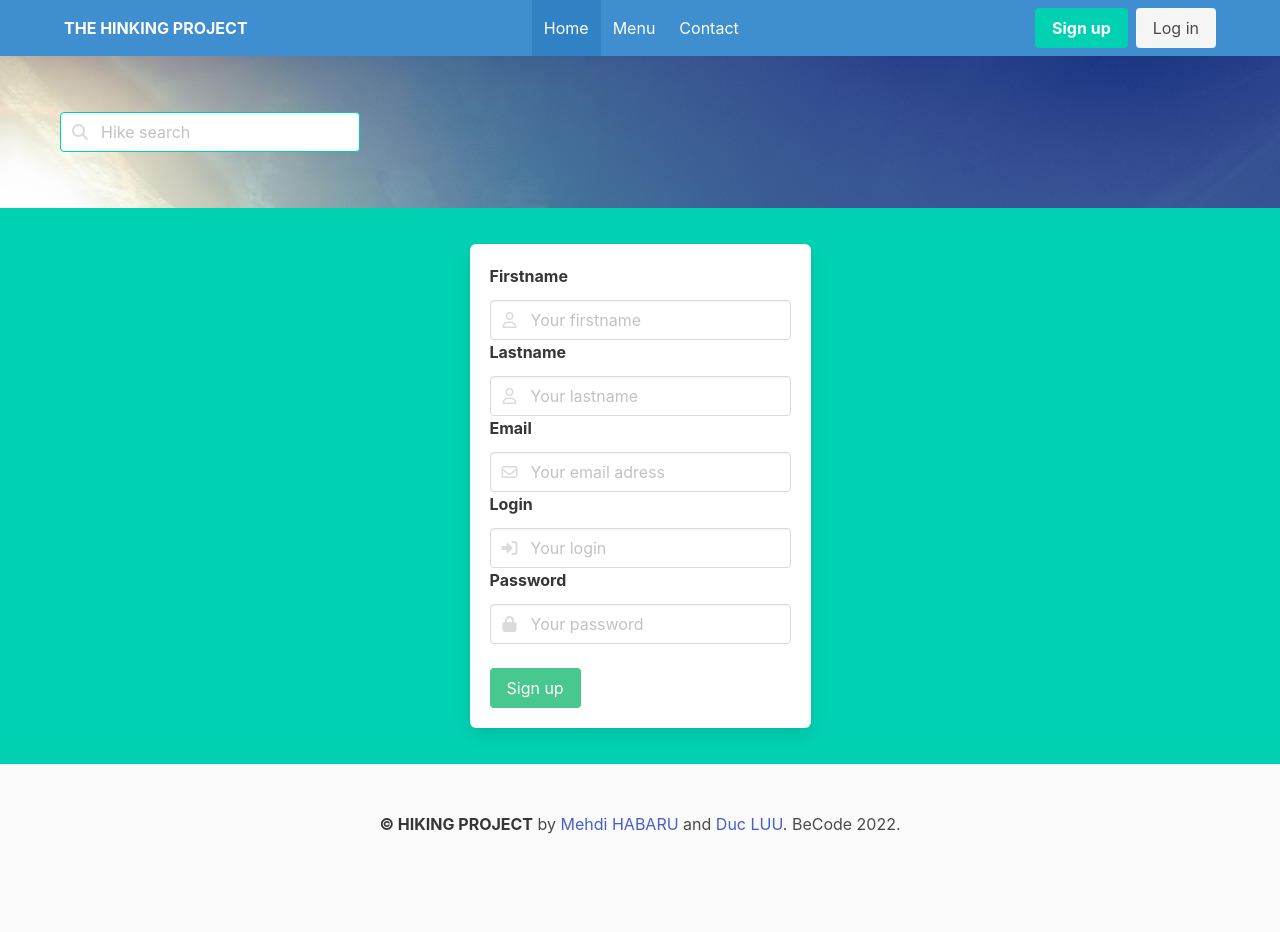
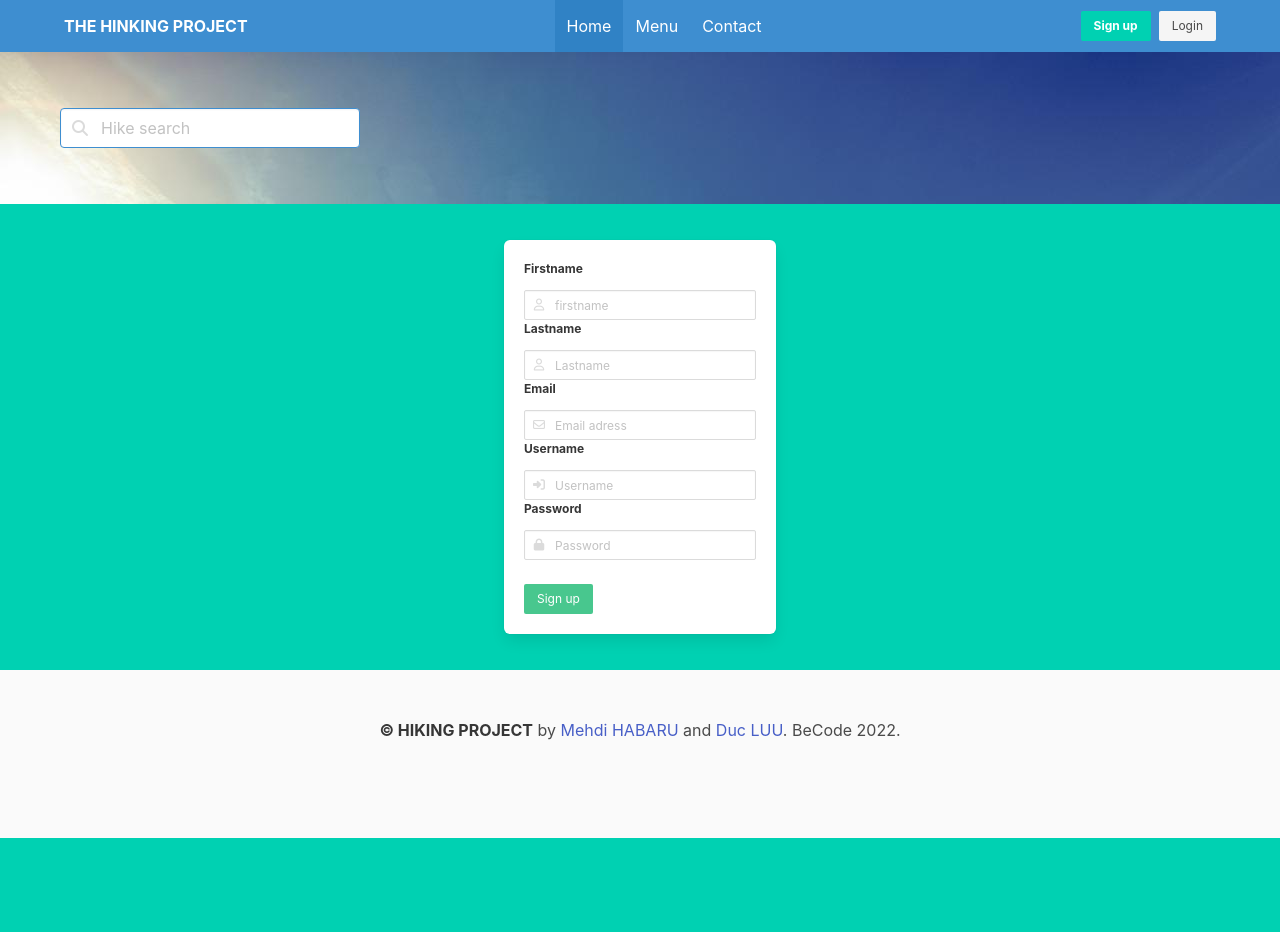
Before and after one commit to Mirodeon/hiking-project, a PHP site: page /app/views/register.php in a window 1280 px wide. After the commit the page ends 838 px from the top, so only its background shows below. Run offline with PHP 8.4, Linux system fonts and the light colour scheme; some libraries are stand-ins or nearby versions.

Commit message:
add modal.js in js folder and modal.php in parts for modals. Get signup and login button to modal

```diff
--- a/src/app/routes.php
+++ b/src/app/routes.php
@@ -6,7 +6,8 @@ $routes = [
         '' => 'app/views/home.php',
         '/404' => 'app/views/404.php',
         '/login' => 'app/views/login.php',
-        '/register' => 'app/views/register.php'
+        '/register' => 'app/views/register.php',
+        '/contact' => 'app/views/contact.php'
     ],
     'POST' => [
 
--- /dev/null
+++ b/src/app/views/contact.php
@@ -0,0 +1,6 @@
+<?php $title = "register"; ?>
+<?php require "parts/head.php"; ?>
+<?php include 'header.php'; ?>
+
+
+<?php include "footer.php"; ?>
--- a/src/app/views/header.php
+++ b/src/app/views/header.php
@@ -14,16 +14,16 @@
       <div class="navbar-end">
         <a href="home" class="navbar-item is-active">Home</a>
         <a href="#" class="navbar-item">Menu</a>
-        <a href="#" class="navbar-item">Contact</a>
+        <a href="contact" class="navbar-item">Contact</a>
       </div>
       <div class="navbar-end">
         <div class="navbar-item">
           <div class="buttons">
-            <a class="button is-primary" href="register">
+            <a class="button is-primary is-small js-modal-trigger" href="#" data-target="modal-signup">
               <strong>Sign up</strong>
             </a>
-            <a class="button is-light" href="login">
-              Log in
+            <a class="button is-light is-small js-modal-trigger" href="#" data-target="modal-login">
+              Login
             </a>
           </div>
         </div>
@@ -36,7 +36,7 @@
   <div class="hero-body">
     <div class="panel-block">
       <p class="control has-icons-left">
-        <input class="input is-primary end" type="text" placeholder="Hike search" style="width: 300px;">
+        <input class="input is-info" type="text" placeholder="Hike search" style="width: 300px;">
         <span class="icon is-left">
           <i class="fas fa-search" aria-hidden="true"></i>
         </span>
--- a/src/app/views/home.php
+++ b/src/app/views/home.php
@@ -1,8 +1,10 @@
 <?php $title = "Home"; ?>
 <?php require "parts/head.php"; ?>
 <?php include 'header.php'; ?>
-<!-- <section class="section">
-  <div class="tile is-ancestor">
+
+
+
+<!-- <div class="tile is-ancestor">
   <div class="tile is-vertical is-8">
     <div class="tile">
       <div class="tile is-parent is-vertical">
--- a/src/app/views/parts/head.php
+++ b/src/app/views/parts/head.php
@@ -8,6 +8,7 @@
   <link rel="stylesheet" href="https://cdn.jsdelivr.net/npm/bulma@0.9.4/css/bulma.min.css">
   <script src="https://kit.fontawesome.com/de0135f311.js" crossorigin="anonymous"></script>
   <script defer src="./js/menuBurger.js"></script>
+  <script src="./js/modal.js"></script>
   <link rel="icon" type="image/x-icon" href="./img/rando-icone.png">
 </head>
 
--- a/src/app/views/register.php
+++ b/src/app/views/register.php
@@ -7,52 +7,52 @@
             <div class="columns is-centered">
                 <form method="post" class="box">
                     <div class="field">
-                        <label for="firstname" class="label">Firstname</label>
+                        <label for="firstname" class="label is-small">Firstname</label>
                     </div>
                     <div class="control has-icons-left">
-                        <input type="text" class="input" placeholder="Your firstname">
+                        <input type="text" class="input is-small" placeholder="firstname">
                         <span class="icon is-small is-left">
                             <i class="fa fa-user-o"></i>
                         </span>
                     </div>
                     <div class="field">
-                        <label for="lastname" class="label">Lastname</label>
+                        <label for="lastname" class="label is-small">Lastname</label>
                     </div>
                     <div class="control has-icons-left">
-                        <input type="text" class="input" placeholder="Your lastname">
+                        <input type="text" class="input is-small" placeholder="Lastname">
                         <span class="icon is-small is-left">
                             <i class="fa fa-user-o"></i>
                         </span>
                     </div>
                     <div class="field">
-                        <label for="email" class="label">Email</label>
+                        <label for="email" class="label is-small">Email</label>
                     </div>
                     <div class="control has-icons-left">
-                        <input type="email" class="input" placeholder="Your email adress">
+                        <input type="email" class="input is-small" placeholder="Email adress">
                         <span class="icon is-small is-left">
                             <i class="fa fa-envelope-o"></i>
                         </span>
                     </div>
                     <div class="field">
-                        <label for="login" class="label">Login</label>
+                        <label for="username" class="label is-small">Username</label>
                     </div>
                     <div class="control has-icons-left">
-                        <input type="text" class="input" placeholder="Your login">
+                        <input type="text" class="input is-small" placeholder="Username">
                         <span class="icon is-small is-left">
                             <i class="fa fa-sign-in"></i>
                         </span>
                     </div>
                     <div class="field">
-                        <label for="pass" class="label">Password</label>
+                        <label for="pass" class="label is-small">Password</label>
                     </div>
                     <div class="control has-icons-left">
-                        <input type="text" class="input" placeholder="Your password">
+                        <input type="text" class="input is-small" placeholder="Password">
                         <span class="icon is-small is-left">
                             <i class="fa fa-lock"></i>
                         </span>
                     </div></br>
                     <div class="field">
-                        <button class="button is-success">Sign up</button>
+                        <button class="button is-success is-small">Sign up</button>
                     </div>
                 </form>
             </div>
```
Also changed, not shown: src/app/views/login.php (+5 -5 lines), src/app/views/parts/modal.php (added, +112 -0 lines), src/public/index.php (+5 -4 lines), src/public/js/modal.js (added, +44 -0 lines).
